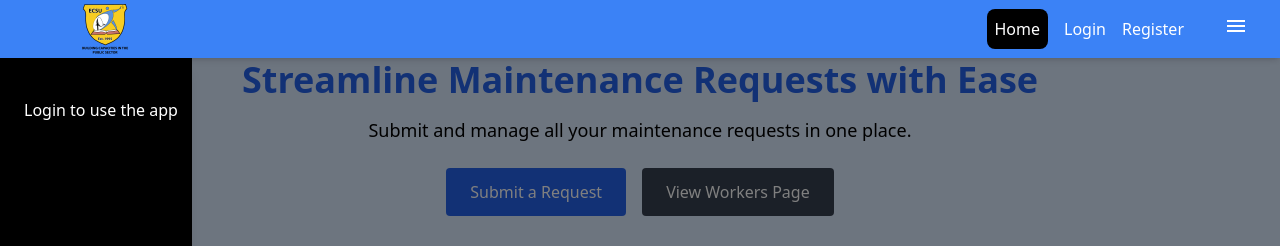
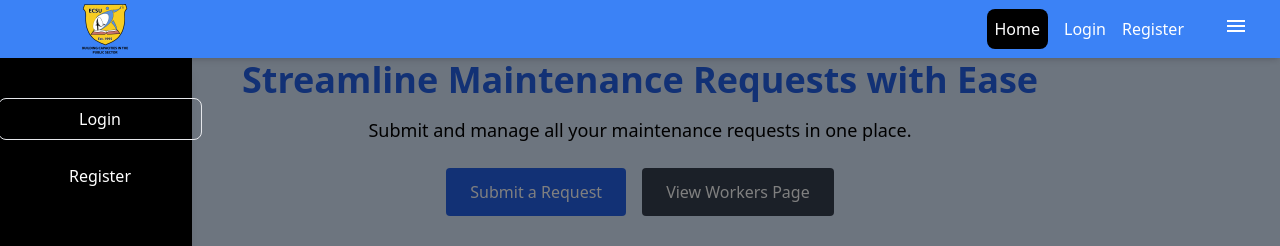
Before and after one commit to Deraraf/technic, a React (Vite) app in the folder frontend/: page / in a window 1280 px wide. Both pictures are taken after a click on the button 1236 px from the left and 26 px from the top of the page. Shown: the top 246 px of the page. Built offline with nearby package versions, Linux system fonts and the light colour scheme; no server answers.

Commit message:
navigation for login and registeration

```diff
--- a/frontend/src/pages/auth/Navigation.jsx
+++ b/frontend/src/pages/auth/Navigation.jsx
@@ -144,7 +144,28 @@ const Navigation = ({ closeSidebar, handleLogout }) => {
           </div>
         </div>
       ) : (
-        <div className="mt-10 ml-4">Login to use the app</div>
+        <div className="flex flex-col gap-4 justify-center items-center mt-10 ">
+          <NavLink
+            to="/login"
+            className={({ isActive }) =>
+              isActive
+                ? "bg-blue-500 py-2 rounded-lg pr-20 pl-20  text-white"
+                : "border pr-20 pl-20 py-2 rounded-lg text-white"
+            }
+          >
+            Login
+          </NavLink>
+          <NavLink
+            to="/register"
+            className={({ isActive }) =>
+              isActive
+                ? "bg-blue-500 py-2 rounded-lg pr-20 pl-20  text-white"
+                : "border-1 pr-20 pl-20 py-2 rounded-lg text-white"
+            }
+          >
+            Register
+          </NavLink>
+        </div>
       )}
     </>
   );
```
